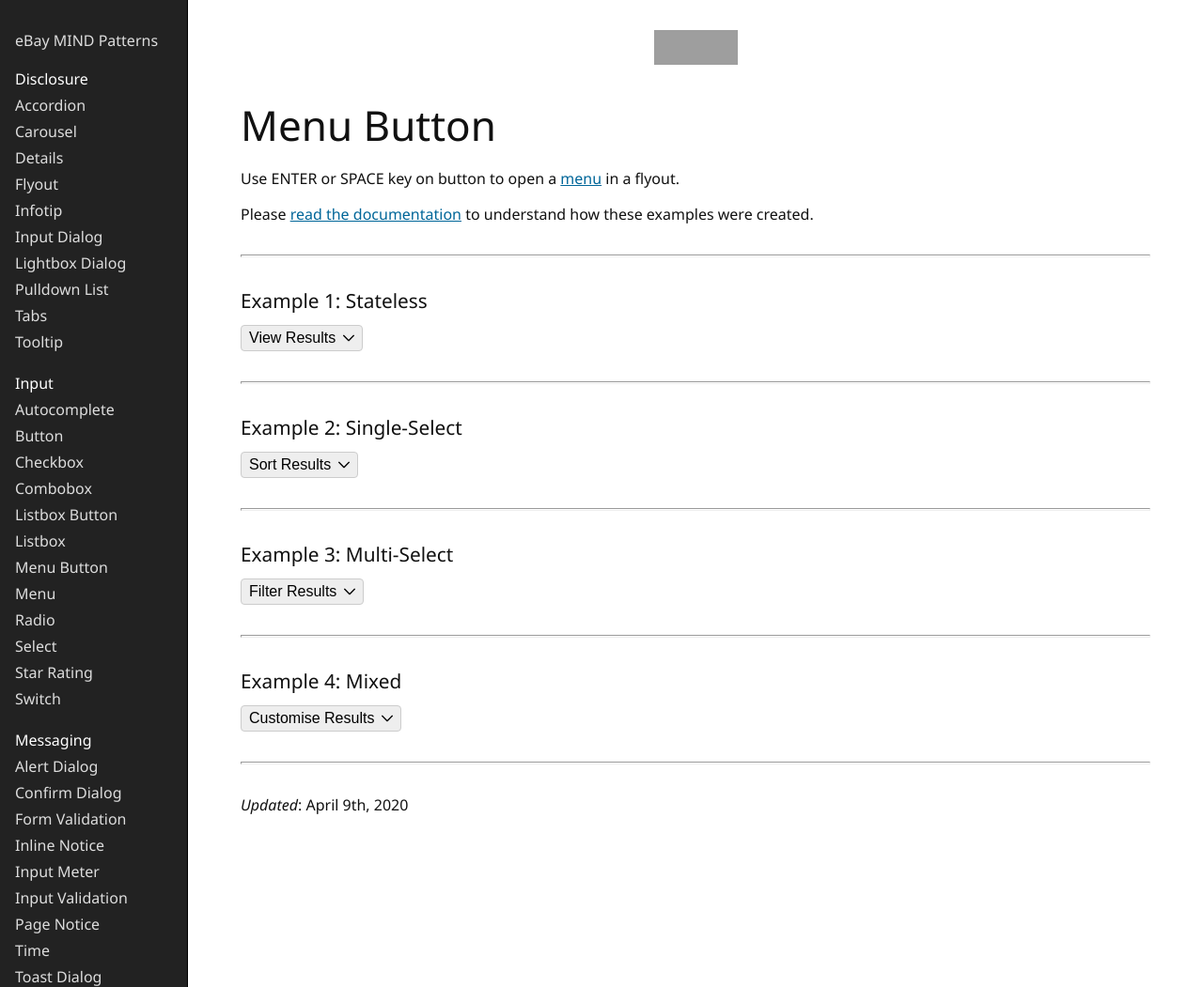
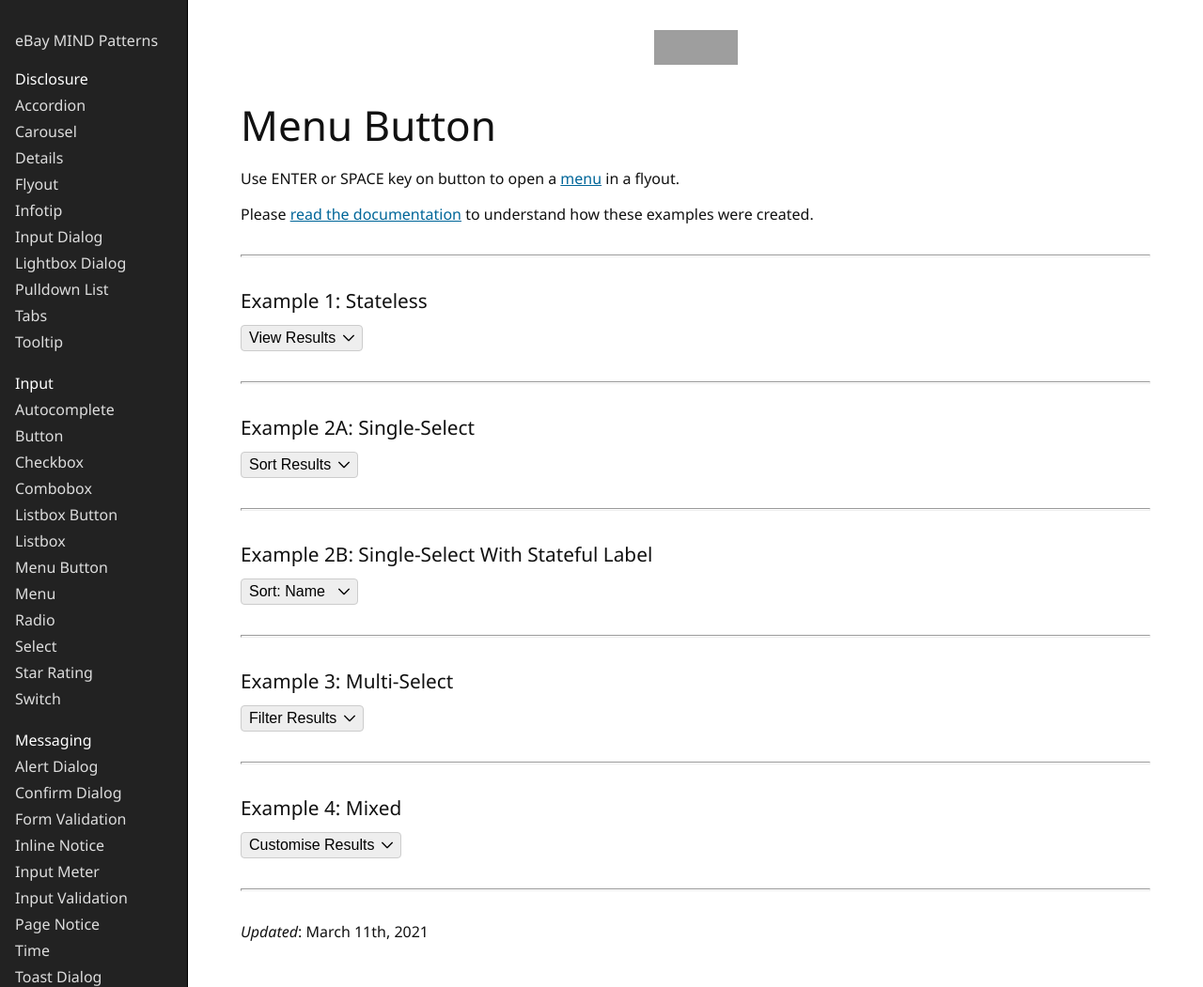
Before and after one commit to eBay/mindpatterns, a Jekyll site: the page built from _input/menu-button/index.html, in a window 1280 px wide and 1051 px high. Shown: the whole window at 94% size. Built offline with Jekyll 4.4.1, drawn with Linux system fonts in a browser that asks for light colours; grey boxes are pictures that could not be loaded.

Commit message:
feat(menu-button): stateful button text example

```diff
--- a/_input/menu-button/index.html
+++ b/_input/menu-button/index.html
@@ -28,7 +28,7 @@ title: Menu Button
 <h3>Example 1: Stateless</h3>
 <span class="menu-button">
     <button class="button menu-button__button" type="button">
-        <span>View Results</span>
+        <span class="menu-button__text">View Results</span>
         <svg focusable="false" height="12" width="12" aria-hidden="true">
             <use xlink:href="#icon-chevron-down"></use>
         </svg>
@@ -47,11 +47,11 @@ title: Menu Button
 
 <hr />
 
-<h3>Example 2: Single-Select</h3>
+<h3>Example 2A: Single-Select</h3>
 
 <span class="menu-button">
     <button class="button menu-button__button" type="button">
-        <span>Sort Results</span>
+        <span class="menu-button__text">Sort Results</span>
         <svg focusable="false" height="12" width="12" aria-hidden="true">
             <use xlink:href="#icon-chevron-down"></use>
         </svg>
@@ -82,11 +82,46 @@ title: Menu Button
 
 <hr />
 
+<h3>Example 2B: Single-Select With Stateful Label</h3>
+
+<span class="menu-button">
+    <button class="button menu-button__button" type="button" data-menu-button-prefix="Sort: " style="min-width: 125px">
+        <span class="menu-button__text">Sort: Name</span>
+        <svg focusable="false" height="12" width="12" aria-hidden="true">
+            <use xlink:href="#icon-chevron-down"></use>
+        </svg>
+    </button>
+    <div class="menu-button__menu" hidden>
+        <div role="menu">
+            <div role="menuitemradio" data-menuitemradio-name="sort" data-menuitemradio-value="Name" aria-checked="true">
+                <span>Name</span>
+                <svg focusable="false" height="12" width="12" aria-hidden="true">
+                    <use xlink:href="#icon-tick"></use>
+                </svg>
+            </div>
+            <div role="menuitemradio" data-menuitemradio-name="sort" data-menuitemradio-value="Date" aria-checked="false">
+                <span>Date</span>
+                <svg focusable="false" height="12" width="12" aria-hidden="true">
+                    <use xlink:href="#icon-tick"></use>
+                </svg>
+            </div>
+            <div role="menuitemradio" data-menuitemradio-name="sort" data-menuitemradio-value="Price" aria-checked="false">
+                <span>Price</span>
+                <svg focusable="false" height="12" width="12" aria-hidden="true">
+                    <use xlink:href="#icon-tick"></use>
+                </svg>
+            </div>
+        </div>
+    </div>
+</span>
+
+<hr />
+
 <h3>Example 3: Multi-Select</h3>
 
 <span class="menu-button">
     <button class="button menu-button__button" type="button">
-        <span>Filter Results</span>
+        <span class="menu-button__text">Filter Results</span>
         <svg focusable="false" height="12" width="12" aria-hidden="true">
             <use xlink:href="#icon-chevron-down"></use>
         </svg>
@@ -115,7 +150,7 @@ title: Menu Button
 
 <span class="menu-button">
     <button class="button menu-button__button" type="button">
-        <span>Customise Results</span>
+        <span class="menu-button__text">Customise Results</span>
         <svg focusable="false" height="12" width="12" aria-hidden="true">
             <use xlink:href="#icon-chevron-down"></use>
         </svg>
@@ -172,4 +207,4 @@ title: Menu Button
 
 <hr />
 
-<p><i>Updated</i>: April 9th, 2020</p>
+<p><i>Updated</i>: March 11th, 2021</p>
--- a/_sass/_menu.scss
+++ b/_sass/_menu.scss
@@ -15,9 +15,14 @@ span.menu-button {
 .menu-button__button {
     display: flex;
 }
+
+.menu-button__text {
+    margin-right: 8px;
+}
+
 .menu-button__button svg {
     align-self: center;
-    margin-left: 8px;
+    margin-left: auto;
 }
 
 .menu-button__menu {
```
Also changed, not shown: _js/menu-button.js (+10 -2 lines), static/browser.js.
